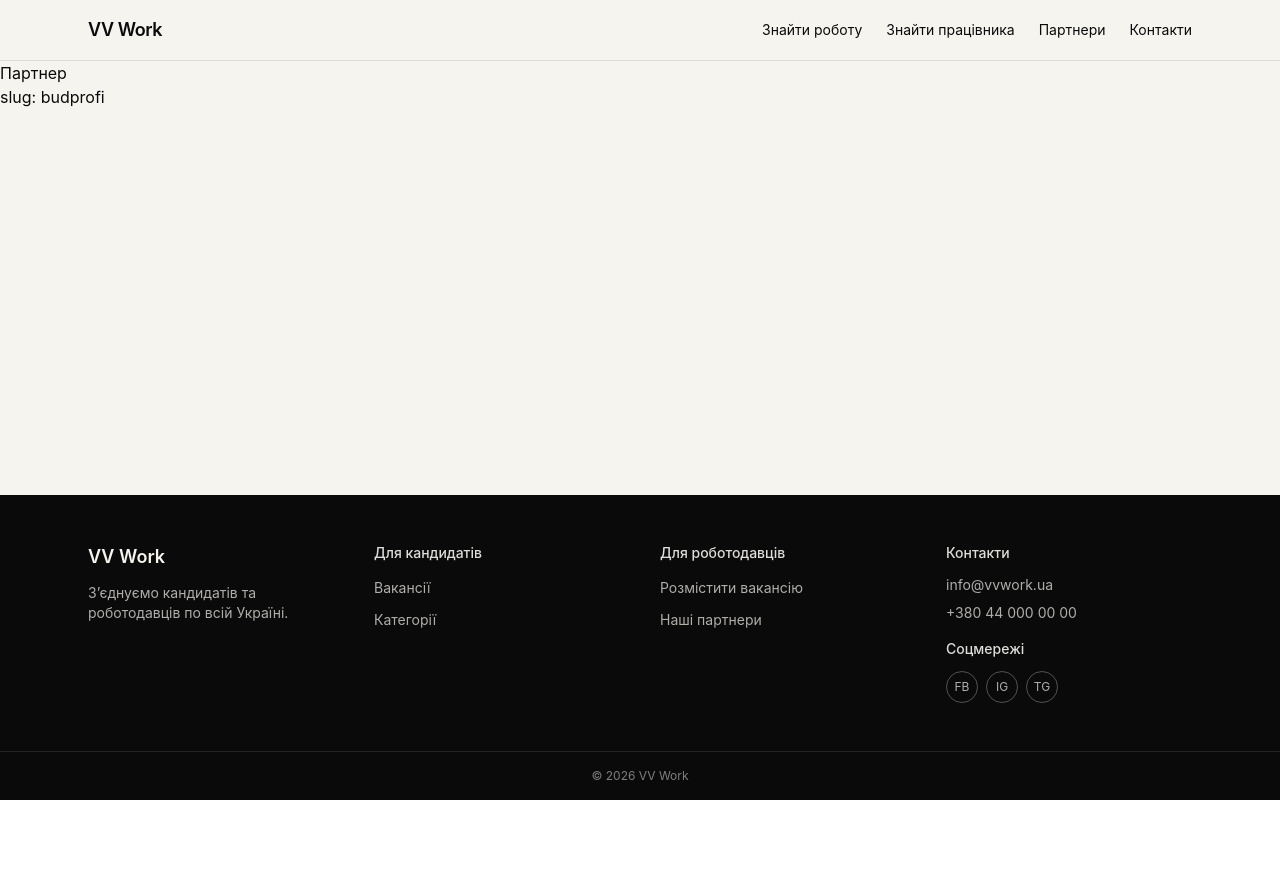
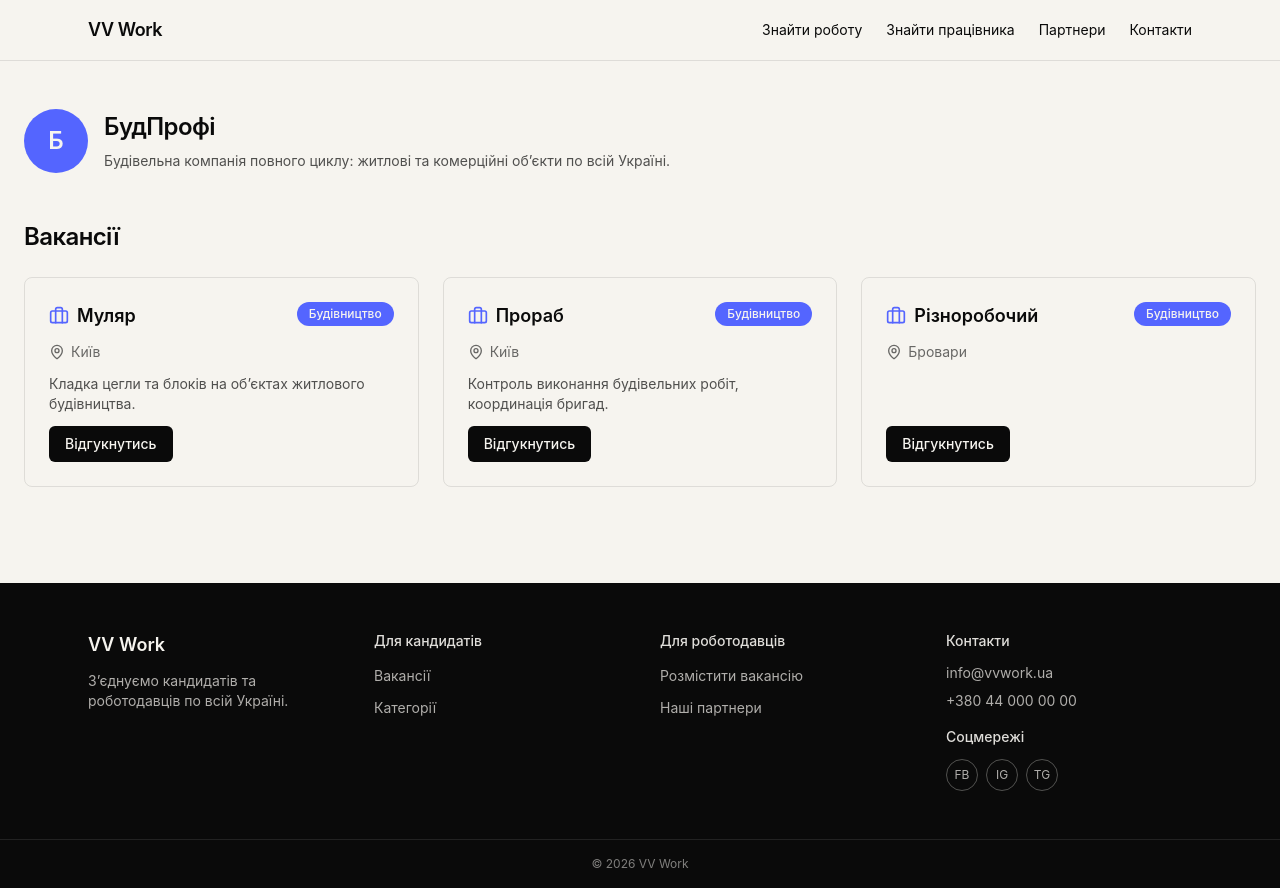
Before and after one commit to feverK13/vv-work-test-task, a React (Vite) app: page /partners/budprofi in a window 1280 px wide. Before the commit the page ends 800 px from the top, so only its background shows below. Built offline with nearby package versions, Linux system fonts and the light colour scheme.

Commit message:
feat(partner): add partner header, vacancy list with skeleton and retry states

```diff
--- a/src/pages/partner/index.tsx
+++ b/src/pages/partner/index.tsx
@@ -1,12 +1,16 @@
-import { useParams } from 'react-router';
+import { useParams, useSearchParams } from 'react-router';
+import { PartnerHeader } from '@/pages/partner/partner-header';
+import { VacancyList } from '@/pages/partner/vacancy-list';
 
 export function PartnerPage() {
-  const { slug } = useParams<{ slug: string }>();
+  const { slug = '' } = useParams<{ slug: string }>();
+  const [searchParams] = useSearchParams();
+  const initialCategory = searchParams.get('category') ?? undefined;
 
   return (
-    <div>
-      <h1>Партнер</h1>
-      <p>slug: {slug}</p>
-    </div>
+    <>
+      <PartnerHeader slug={slug} />
+      <VacancyList slug={slug} initialCategory={initialCategory} />
+    </>
   );
 }
--- /dev/null
+++ b/src/pages/partner/partner-header.tsx
@@ -0,0 +1,98 @@
+import { useEffect, useState } from 'react';
+import { Link } from 'react-router';
+import { fetchPartnerBySlug } from '@/api/partners';
+import type { Partner } from '@/types/domain';
+import { Skeleton } from '@/components/ui/skeleton';
+import { RetryBlock } from '@/components/ui/retry-block';
+
+type LoadState =
+  | { status: 'loading' }
+  | { status: 'error' }
+  | { status: 'not-found' }
+  | { status: 'success'; partner: Partner };
+
+function PartnerHeaderBody({ slug, onRetry }: { slug: string; onRetry: () => void }) {
+  const [state, setState] = useState<LoadState>({ status: 'loading' });
+
+  useEffect(() => {
+    let cancelled = false;
+
+    fetchPartnerBySlug(slug)
+      .then((partner) => {
+        if (cancelled) return;
+        setState(partner ? { status: 'success', partner } : { status: 'not-found' });
+      })
+      .catch(() => {
+        if (cancelled) return;
+        setState({ status: 'error' });
+      });
+
+    return () => {
+      cancelled = true;
+    };
+  }, [slug]);
+
+  if (state.status === 'loading') {
+    return (
+      <div className="flex items-center gap-4">
+        <Skeleton className="h-16 w-16 shrink-0 rounded-full" />
+        <div className="flex-1 space-y-2">
+          <Skeleton className="h-6 w-48" />
+          <Skeleton className="h-4 w-full max-w-md" />
+          <Skeleton className="h-4 w-3/4 max-w-sm" />
+        </div>
+      </div>
+    );
+  }
+
+  if (state.status === 'error') {
+    return <RetryBlock onRetry={onRetry} />;
+  }
+
+  if (state.status === 'not-found') {
+    return (
+      <div className="flex flex-col items-center gap-3 rounded-md border border-ink/10 p-8 text-center">
+        <p className="text-ink/70">Партнера не знайдено.</p>
+        <Link to="/" className="text-sm font-medium text-brand-500 hover:underline">
+          На головну
+        </Link>
+      </div>
+    );
+  }
+
+  const { partner } = state;
+
+  return (
+    <div className="flex items-center gap-4">
+      {partner.logo ? (
+        <img src={partner.logo} alt="" className="h-16 w-16 shrink-0 rounded-full object-cover" />
+      ) : (
+        <div className="flex h-16 w-16 shrink-0 items-center justify-center rounded-full bg-brand-500 text-2xl font-semibold text-paper">
+          {partner.name.charAt(0).toUpperCase()}
+        </div>
+      )}
+      <div>
+        <h1 className="text-2xl font-semibold tracking-tight text-ink">{partner.name}</h1>
+        <p className="mt-2 text-sm text-ink/70">{partner.description}</p>
+      </div>
+    </div>
+  );
+}
+
+type PartnerHeaderProps = {
+  slug: string;
+};
+
+export function PartnerHeader({ slug }: PartnerHeaderProps) {
+  const [reloadToken, setReloadToken] = useState(0);
+
+  return (
+    <section className="mx-auto max-w-7xl px-4 py-12 sm:px-6">
+      <PartnerHeaderBody
+        key={`${slug}-${reloadToken}`}
+        slug={slug}
+        onRetry={() => setReloadToken((token) => token + 1)}
+      />
+    </section>
+  );
+}
--- /dev/null
+++ b/src/pages/partner/vacancy-card.tsx
@@ -0,0 +1,41 @@
+import { memo } from 'react';
+import { Briefcase, MapPin } from 'lucide-react';
+import type { Vacancy } from '@/types/domain';
+import { categories } from '@/data/categories';
+import { Badge } from '@/components/ui/badge';
+import { Button } from '@/components/ui/button';
+
+type VacancyCardProps = {
+  vacancy: Vacancy;
+};
+
+function VacancyCardComponent({ vacancy }: VacancyCardProps) {
+  const categoryLabel = categories.find((category) => category.id === vacancy.categoryId)?.label;
+
+  return (
+    <article className="flex flex-col gap-3 rounded-lg border border-ink/10 p-6">
+      <div className="flex items-start justify-between gap-3">
+        <div className="flex items-center gap-2">
+          <Briefcase className="h-5 w-5 shrink-0 text-brand-500" aria-hidden="true" />
+          <h3 className="text-lg font-semibold text-ink">{vacancy.title}</h3>
+        </div>
+        {categoryLabel ? <Badge className="shrink-0">{categoryLabel}</Badge> : null}
+      </div>
+
+      {vacancy.location ? (
+        <p className="flex items-center gap-1.5 text-sm text-ink/60">
+          <MapPin className="h-4 w-4 shrink-0" aria-hidden="true" />
+          {vacancy.location}
+        </p>
+      ) : null}
+
+      {vacancy.description ? <p className="text-sm text-ink/70">{vacancy.description}</p> : null}
+
+      <Button type="button" className="mt-auto self-start">
+        Відгукнутись
+      </Button>
+    </article>
+  );
+}
+
+export const VacancyCard = memo(VacancyCardComponent);
--- /dev/null
+++ b/src/pages/partner/vacancy-list.tsx
@@ -0,0 +1,95 @@
+import { useEffect, useState } from 'react';
+import { fetchVacanciesByPartner } from '@/api/vacancies';
+import type { Vacancy } from '@/types/domain';
+import { Skeleton } from '@/components/ui/skeleton';
+import { RetryBlock } from '@/components/ui/retry-block';
+import { VacancyCard } from '@/pages/partner/vacancy-card';
+
+type LoadState =
+  { status: 'loading' } | { status: 'error' } | { status: 'success'; vacancies: Vacancy[] };
+
+const SKELETON_CARDS = Array.from({ length: 6 }, (_, index) => index);
+
+function VacancyListBody({ slug, onRetry }: { slug: string; onRetry: () => void }) {
+  const [state, setState] = useState<LoadState>({ status: 'loading' });
+
+  useEffect(() => {
+    let cancelled = false;
+
+    fetchVacanciesByPartner(slug)
+      .then((vacancies) => {
+        if (cancelled) return;
+        setState({ status: 'success', vacancies });
+      })
+      .catch(() => {
+        if (cancelled) return;
+        setState({ status: 'error' });
+      });
+
+    return () => {
+      cancelled = true;
+    };
+  }, [slug]);
+
+  if (state.status === 'loading') {
+    return (
+      <div className="grid gap-6 sm:grid-cols-2 lg:grid-cols-3">
+        {SKELETON_CARDS.map((index) => (
+          <div key={index} className="rounded-lg border border-ink/10 p-6">
+            <Skeleton className="h-6 w-2/3" />
+            <Skeleton className="mt-3 h-4 w-1/3" />
+            <Skeleton className="mt-4 h-4 w-full" />
+            <Skeleton className="mt-2 h-4 w-4/5" />
+            <Skeleton className="mt-6 h-9 w-32" />
+          </div>
+        ))}
+      </div>
+    );
+  }
+
+  if (state.status === 'error') {
+    return <RetryBlock onRetry={onRetry} />;
+  }
+
+  if (state.vacancies.length === 0) {
+    return (
+      <p className="rounded-md border border-ink/10 p-8 text-center text-ink/70">
+        У цього партнера поки немає вакансій.
+      </p>
+    );
+  }
+
+  return (
+    <div className="grid gap-6 sm:grid-cols-2 lg:grid-cols-3">
+      {state.vacancies.map((vacancy) => (
+        <VacancyCard key={vacancy.id} vacancy={vacancy} />
+      ))}
+    </div>
+  );
+}
+
+type VacancyListProps = {
+  slug: string;
+  initialCategory?: string;
+};
+
+export function VacancyList({ slug, initialCategory }: VacancyListProps) {
+  const [reloadToken, setReloadToken] = useState(0);
+  const [activeCategory] = useState(initialCategory);
+
+  return (
+    <section
+      data-initial-category={activeCategory}
+      className="mx-auto max-w-7xl px-4 pb-16 sm:px-6 lg:pb-24"
+    >
+      <h2 className="text-2xl font-semibold tracking-tight text-ink">Вакансії</h2>
+      <div className="mt-6">
+        <VacancyListBody
+          key={`${slug}-${reloadToken}`}
+          slug={slug}
+          onRetry={() => setReloadToken((token) => token + 1)}
+        />
+      </div>
+    </section>
+  );
+}
```
Also changed, not shown: 1 other file (tests, documents, lock files or other folders).
